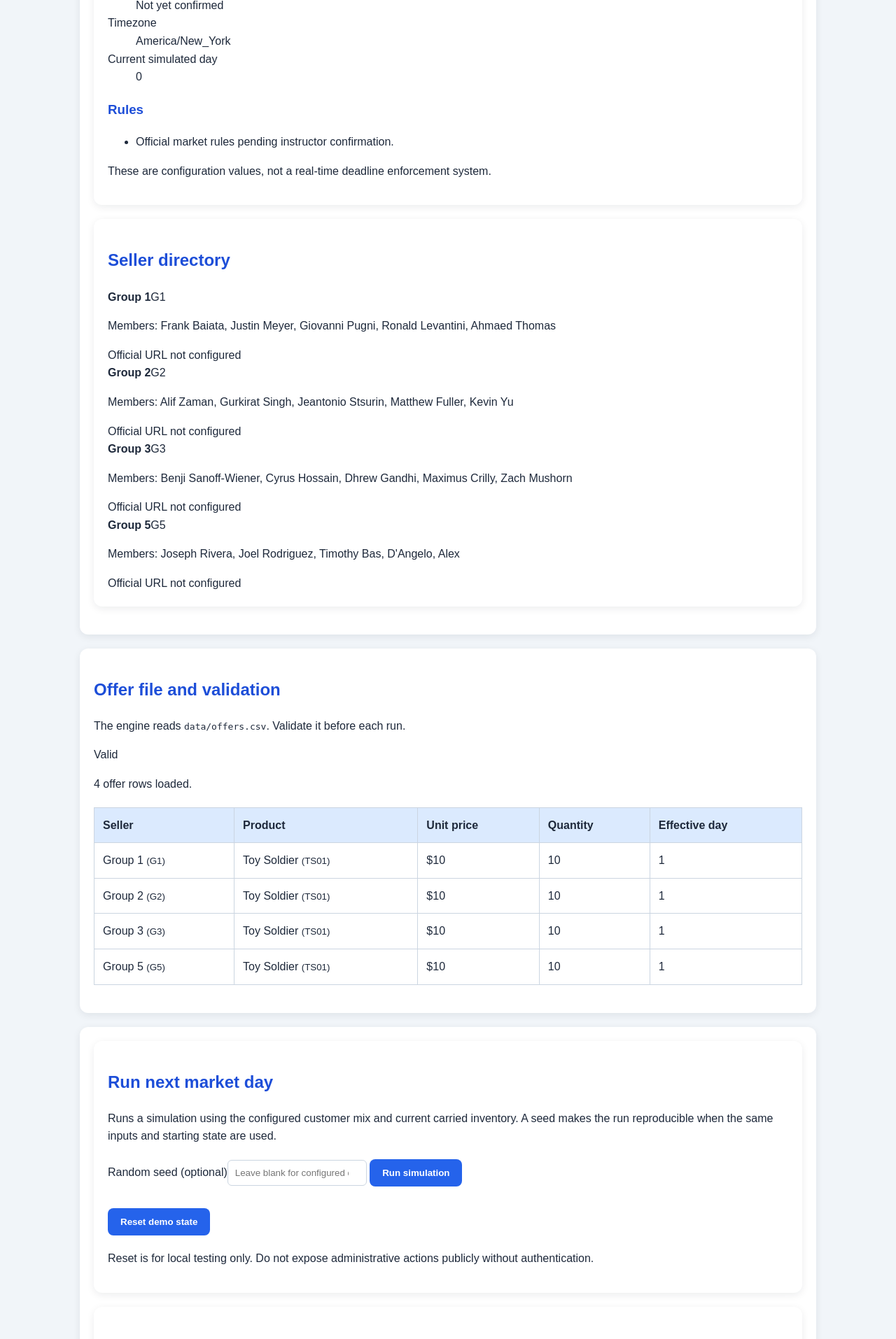
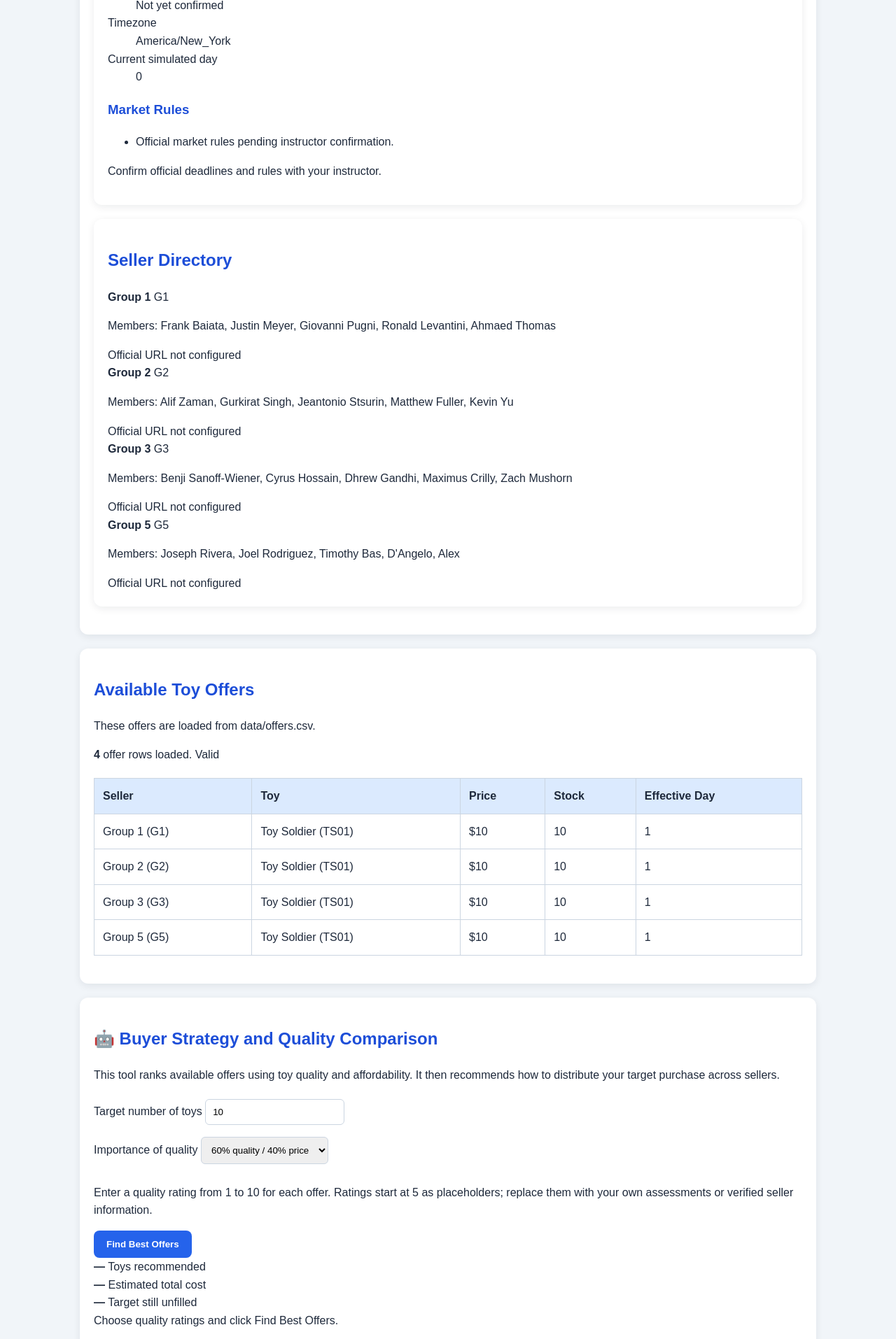
Before and after one commit to shahanggnore-cmyk/toy-soldier-market, a Flask app: page / in a window 1280 px wide. Shown: the part 760-2674 px from the top of the page at 70% size. Run offline with Flask 3, Linux system fonts and the light colour scheme.

Commit message:
Update index.html

```diff
--- a/templates/index.html
+++ b/templates/index.html
@@ -1,117 +1,200 @@
+
 {% extends "base.html" %}
 {% block content %}
+
 <section class="hero card">
-  <div><span class="pill">Market status: demo</span><h2>Buyer team market hub</h2>
-  <p>Review sellers and rules, validate price offers, run seeded daily simulations, and download the public transaction record.</p></div>
-  <div class="hero-stat"><strong>{{ state.day }}</strong><span>days simulated</span></div>
+  <div>
+    <span class="pill">Market status: demo</span>
+    <h2>Buyer Team Market Hub</h2>
+    <p>Compare sellers, find the best toy offers, run market simulations, and analyze results.</p>
+  </div>
+  <div class="hero-stat">
+    <strong>{{ state.day }}</strong>
+    <span>days simulated</span>
+  </div>
 </section>
 
 {% if announcements %}
-<section class="card"><h2>Announcements</h2>
-  {% for a in announcements %}<article class="announcement"><strong>{{ a.title }}</strong><p>{{ a.message }}</p><small>{{ a.date or "Date not specified" }}</small></article>{% endfor %}
+<section class="card">
+  <h2>Announcements</h2>
+  {% for a in announcements %}
+  <article class="announcement">
+    <strong>{{ a.title }}</strong>
+    <p>{{ a.message }}</p>
+    <small>{{ a.date or "Date not specified" }}</small>
+  </article>
+  {% endfor %}
 </section>
 {% endif %}
 
 <section class="grid two">
-  <div class="card"><h2>Market schedule</h2>
+  <div class="card">
+    <h2>Market Schedule</h2>
     <dl class="details">
-      <dt>Offer cutoff</dt><dd>{{ config.cutoff_time or "Set official cutoff time in data/rules.json" }}</dd>
-      <dt>Results release</dt><dd>{{ config.results_time or "Set official results time in data/rules.json" }}</dd>
-      <dt>Timezone</dt><dd>{{ config.timezone or "Set course timezone" }}</dd>
-      <dt>Current simulated day</dt><dd>{{ state.day }}</dd>
+      <dt>Offer cutoff</dt>
+      <dd>{{ config.cutoff_time or "Not confirmed" }}</dd>
+      <dt>Results release</dt>
+      <dd>{{ config.results_time or "Not confirmed" }}</dd>
+      <dt>Timezone</dt>
+      <dd>{{ config.timezone or "Not configured" }}</dd>
+      <dt>Current simulated day</dt>
+      <dd>{{ state.day }}</dd>
     </dl>
-    <h3>Rules</h3><ul>{% for rule in config.public_rules or [] %}<li>{{ rule }}</li>{% endfor %}</ul>
-    <p class="muted">These are configuration values, not a real-time deadline enforcement system.</p>
+    <h3>Market Rules</h3>
+    <ul>
+      {% for rule in config.public_rules or [] %}
+      <li>{{ rule }}</li>
+      {% endfor %}
+    </ul>
+    <p class="muted">Confirm official deadlines and rules with your instructor.</p>
   </div>
-  <div class="card"><h2>Seller directory</h2>
-    {% if sellers %}<div class="seller-list">{% for s in sellers %}
-      <div class="seller"><strong>{{ s.name }}</strong><span>{{ s.seller_id }}</span><p>{{ s.description }}</p>
-      {% if s.url %}<a href="{{ s.url }}" target="_blank" rel="noopener">Open seller website ↗</a>{% else %}<span class="muted">Official URL not configured</span>{% endif %}</div>
-    {% endfor %}</div>{% else %}<p>No sellers configured yet. Add the official seller list to <code>data/sellers.json</code>.</p>{% endif %}
+
+  <div class="card">
+    <h2>Seller Directory</h2>
+    {% if sellers %}
+    <div class="seller-list">
+      {% for s in sellers %}
+      <div class="seller">
+        <strong>{{ s.name }}</strong>
+        <span>{{ s.seller_id or "" }}</span>
+        <p>{{ s.description or s.members|join(", ") if s.members else s.description or "" }}</p>
+        {% if s.url %}
+        <a href="{{ s.url }}" target="_blank" rel="noopener">Open seller website ↗</a>
+        {% else %}
+        <span class="muted">Official URL not configured</span>
+        {% endif %}
+      </div>
+      {% endfor %}
+    </div>
+    {% else %}
+    <p>No sellers configured yet. Add sellers to data/sellers.json.</p>
+    {% endif %}
   </div>
 </section>
 
 <section class="card">
-  <div class="section-head"><div><h2>Offer file and validation</h2><p class="muted">The engine reads <code>data/offers.csv</code>. Validate it before each run.</p></div><span class="pill {{ 'ok' if validation.valid else 'bad' }}">{{ 'Valid' if validation.valid else 'Needs fixes' }}</span></div>
-  <p>{{ validation.offer_count }} offer rows loaded.</p>
-  {% if validation.errors %}<div class="notice bad"><strong>Errors</strong><ul>{% for e in validation.errors %}<li>{{ e }}</li>{% endfor %}</ul></div>{% endif %}
-  {% if validation.warnings %}<div class="notice"><strong>Warnings</strong><ul>{% for w in validation.warnings %}<li>{{ w }}</li>{% endfor %}</ul></div>{% endif %}
-  <div class="table-wrap"><table><thead><tr><th>Seller</th><th>Product</th><th>Unit price</th><th>Quantity</th><th>Effective day</th></tr></thead><tbody>
-  {% for o in offers %}<tr><td>{{ o.seller_name }} <small>({{ o.seller_id }})</small></td><td>{{ o.product_name }} <small>({{ o.product_id }})</small></td><td>${{ o.unit_price }}</td><td>{{ o.quantity }}</td><td>{{ o.effective_day }}</td></tr>{% endfor %}
-  </tbody></table></div>
-</section>
+  <h2>Available Toy Offers</h2>
+  <p class="muted">These offers are loaded from data/offers.csv.</p>
 
-<section class="grid two">
-  <div class="card"><h2>Run next market day</h2>
-    <p>Runs a simulation using the configured customer mix and current carried inventory. A seed makes the run reproducible when the same inputs and starting state are used.</p>
-    <form method="post" action="{{ url_for('run_day') }}">
-      <label for="seed">Random seed (optional)</label><input id="seed" name="seed" type="number" placeholder="Leave blank for configured default + day">
-      <button type="submit" {% if not validation.valid %}disabled{% endif %}>Run simulation</button>
-    </form>
-    {% if latest %}<p class="muted">Latest run: Day {{ latest.day }}, seed {{ latest.seed }}, {{ latest.transactions }} transactions, {{ latest.units_sold }} units, ${{ "%.2f"|format(latest.revenue) }} revenue.</p>{% endif %}
-    <form method="post" action="{{ url_for('reset') }}" onsubmit="return confirm('Reset demo inventory and transactions? The audit log is preserved.');"><button class="secondary" type="submit">Reset demo state</button></form>
-    <p class="muted">Reset is for local testing only. Do not expose administrative actions publicly without authentication.</p>
+  <p>
+    <strong>{{ validation.offer_count }}</strong> offer rows loaded.
+    <span class="pill {{ 'ok' if validation.valid else 'bad' }}">
+      {{ 'Valid' if validation.valid else 'Needs fixes' }}
+    </span>
+  </p>
+
+  {% if validation.errors %}
+  <div class="notice bad">
+    <strong>Errors</strong>
+    <ul>
+      {% for e in validation.errors %}
+      <li>{{ e }}</li>
+      {% endfor %}
+    </ul>
   </div>
-  <div class="card"><h2>Replay / compare seeds</h2><p>Compare two seeded runs from the same starting inventory. These comparison runs do not change the live market state.</p>
-    <form method="post" action="{{ url_for('replay') }}" class="form-row">
-      <div><label for="seed_a">Seed A</label><input id="seed_a" name="seed_a" type="number" value="100" required></div>
-      <div><label for="seed_b">Seed B</label><input id="seed_b" name="seed_b" type="number" value="200" required></div>
-      <button type="submit">Compare runs</button>
-    </form>
+  {% endif %}
+
+  {% if validation.warnings %}
+  <div class="notice">
+    <strong>Warnings</strong>
+    <ul>
+      {% for w in validation.warnings %}
+      <li>{{ w }}</li>
+      {% endfor %}
+    </ul>
+  </div>
+  {% endif %}
+
+  <div class="table-wrap">
+    <table>
+      <thead>
+        <tr>
+          <th>Seller</th>
+          <th>Toy</th>
+          <th>Price</th>
+          <th>Stock</th>
+          <th>Effective Day</th>
+        </tr>
+      </thead>
+      <tbody>
+        {% for o in offers %}
+        <tr>
+          <td>{{ o.seller_name }} ({{ o.seller_id }})</td>
+          <td>{{ o.product_name }} ({{ o.product_id }})</td>
+          <td>${{ o.unit_price }}</td>
+          <td>{{ o.quantity }}</td>
+          <td>{{ o.effective_day }}</td>
+        </tr>
+        {% endfor %}
+      </tbody>
+    </table>
   </div>
 </section>
 
-<section class="card">
-  <h2>Aggregate market results</h2>
-  <div class="metrics">
-    <div><strong>{{ aggregate.transaction_count }}</strong><span>transactions</span></div>
-    <div><strong>{{ aggregate.units_sold }}</strong><span>units sold</span></div>
-    <div><strong>${{ "%.2f"|format(aggregate.revenue) }}</strong><span>gross revenue</span></div>
-  </div>
-  <h3>By seller</h3>
-  {% if aggregate.by_seller %}<div class="table-wrap"><table><thead><tr><th>Seller</th><th>Transactions</th><th>Units</th><th>Revenue</th></tr></thead><tbody>{% for s in aggregate.by_seller %}<tr><td>{{ s.seller_name }} ({{ s.seller_id }})</td><td>{{ s.transactions }}</td><td>{{ s.units }}</td><td>${{ "%.2f"|format(s.revenue) }}</td></tr>{% endfor %}</tbody></table></div>{% else %}<p>No transactions recorded yet. Run a simulation to create results.</p>{% endif %}
-  <div class="download-row"><a class="button-link" href="{{ url_for('download_transactions') }}">Download transactions CSV</a><a class="button-link outline" href="{{ url_for('download_results') }}">Download results JSON</a><a class="button-link outline" href="{{ url_for('download_audit') }}">Download audit log</a></div>
-</section>
-
-<section class="card">
-  <h2>Customer model currently configured</h2>
-  <p class="muted">Illustrative values only until the instructor confirms the model parameters.</p>
-  <div class="table-wrap"><table><thead><tr><th>Customer type</th><th>Weight</th><th>Budget</th><th>Price sensitivity</th><th>Value multiplier</th><th>Loyalty bonus</th></tr></thead><tbody>
-  {% for c in config.customer_types or [] %}<tr><td>{{ c.name }}</td><td>{{ c.weight }}</td><td>${{ c.budget }}</td><td>{{ c.price_sensitivity }}</td><td>{{ c.value_multiplier }}</td><td>{{ c.loyalty_bonus }}</td></tr>{% endfor %}
-  </tbody></table></div>
-</section>
-
-<section class="card">
-  <h2>Public results API</h2><p>Aggregate results are available in JSON for another site or dashboard.</p><p><code>/api/results</code> · <code>/health</code></p>
-</section>
+<!-- BUYER STRATEGY -->
 <section class="card" id="buyer-strategy">
-  <h2>🤖 Buyer Strategy — Automatic Recommendations</h2>
+  <h2>🤖 Buyer Strategy and Quality Comparison</h2>
   <p>
-    This strategy ranks available toy offers by estimated value for money.
-    It recommends the best-value offers first.
+    This tool ranks available offers using toy quality and affordability.
+    It then recommends how to distribute your target purchase across sellers.
   </p>
 
-  <label for="buyer-target">How many toys do you want to buy?</label>
-  <input id="buyer-target" type="number" min="1" value="10">
+  <div class="form-row">
+    <div>
+      <label for="buyer-target">Target number of toys</label>
+      <input id="buyer-target" type="number" min="1" step="1" value="10">
+    </div>
+    <div>
+      <label for="quality-weight">Importance of quality</label>
+      <select id="quality-weight">
+        <option value="60" selected>60% quality / 40% price</option>
+        <option value="75">75% quality / 25% price</option>
+        <option value="50">50% quality / 50% price</option>
+        <option value="25">25% quality / 75% price</option>
+      </select>
+    </div>
+  </div>
 
-  <button type="button" onclick="runBuyerStrategy()">
+  <p class="muted">
+    Enter a quality rating from 1 to 10 for each offer. Ratings start at
+    5 as placeholders; replace them with your own assessments or verified
+    seller information.
+  </p>
+
+  <button type="button" id="run-buyer-strategy">
     Find Best Offers
   </button>
 
-  <p id="buyer-summary" class="muted">
-    Click the button to rank the available offers.
-  </p>
+  <div class="metrics">
+    <div>
+      <strong id="buyer-total-units">—</strong>
+      <span>Toys recommended</span>
+    </div>
+    <div>
+      <strong id="buyer-total-cost">—</strong>
+      <span>Estimated total cost</span>
+    </div>
+    <div>
+      <strong id="buyer-unfilled">—</strong>
+      <span>Target still unfilled</span>
+    </div>
+  </div>
+
+  <div id="buyer-summary" class="notice" aria-live="polite">
+    Choose quality ratings and click Find Best Offers.
+  </div>
 
   <div class="table-wrap">
-    <table>
+    <table id="buyer-table">
       <thead>
         <tr>
           <th>Rank</th>
           <th>Seller</th>
           <th>Toy</th>
           <th>Price</th>
+          <th>Quality / 10</th>
           <th>Stock</th>
-          <th>Value per Dollar</th>
+          <th>Score / 100</th>
           <th>Recommended Quantity</th>
         </tr>
       </thead>
@@ -122,13 +205,27 @@
           data-product="{{ o.product_name }}"
           data-price="{{ o.unit_price }}"
           data-stock="{{ o.quantity }}"
-          data-value="{{ config.get('product_values', {}).get(o.product_id, config.get('default_product_value', 25)) }}"
         >
           <td class="buyer-rank">—</td>
           <td>{{ o.seller_name }}</td>
           <td>{{ o.product_name }}</td>
           <td>${{ o.unit_price }}</td>
-          <td>{{ o.quantity }}</td>
+          <td>
+            <label>
+              <span class="muted">Rating</span>
+              <input
+                class="buyer-quality"
+                type="number"
+                min="1"
+                max="10"
+                step="1"
+                value="5"
+                aria-label="Quality rating for {{ o.product_name }} from {{ o.seller_name }}"
+                style="width:65px"
+              >
+            </label>
+          </td>
+          <td class="buyer-stock">{{ o.quantity }}</td>
           <td class="buyer-score">—</td>
           <td class="buyer-quantity">—</td>
         </tr>
@@ -138,84 +235,310 @@
   </div>
 
   <p class="muted">
-    Important: These are recommendations based on configured toy values
-    and listed prices. This tool does not purchase toys automatically.
-    Confirm the toy values and available stock before making real decisions.
+    How it works: the algorithm scores quality and affordability using
+    your selected weights. It ranks the offers, then allocates your target
+    to the highest-ranked offers first, without exceeding listed stock.
+    It provides recommendations only; it does not place orders.
   </p>
 </section>
 
 <script>
-function runBuyerStrategy() {
-  const targetInput = document.getElementById("buyer-target");
-  const target = Math.floor(Number(targetInput.value));
+(function () {
+  const runButton = document.getElementById("run-buyer-strategy");
+
+  if (!runButton) return;
+
+  runButton.addEventListener("click", function () {
+    const target = Number(
+      document.getElementById("buyer-target").value
+    );
+    const qualityWeight = Number(
+      document.getElementById("quality-weight").value
+    );
     const summary = document.getElementById("buyer-summary");
-  const table = document.getElementById("buyer-results");
+    const tbody = document.getElementById("buyer-results");
 
-  if (!Number.isFinite(target) || target < 1) {
-    summary.textContent = "Enter a quantity of at least 1.";
+    const totalUnits = document.getElementById("buyer-total-units");
+    const totalCost = document.getElementById("buyer-total-cost");
+    const unfilled = document.getElementById("buyer-unfilled");
+
+    if (!Number.isInteger(target) || target < 1) {
+      summary.textContent = "Enter a whole-number target of at least 1 toy.";
       return;
     }
 
-  const rows = Array.from(table.querySelectorAll("tr"));
+    const rows = Array.from(tbody.querySelectorAll("tr"));
     const offers = [];
+    let invalidCount = 0;
 
-  rows.forEach(row => {
+    rows.forEach(function (row) {
       const price = Number(row.dataset.price);
-    const stock = Math.max(0, Math.floor(Number(row.dataset.stock)));
-    const value = Number(row.dataset.value);
+      const stock = Number(row.dataset.stock);
+      const qualityInput = row.querySelector(".buyer-quality");
+      const quality = Number(qualityInput.value);
+
+      row.querySelector(".buyer-rank").textContent = "—";
+      row.querySelector(".buyer-score").textContent = "—";
+      row.querySelector(".buyer-quantity").textContent = "0";
 
       if (
-      Number.isFinite(price) &&
-      Number.isFinite(stock) &&
-      Number.isFinite(value) &&
-      price > 0 &&
-      stock > 0 &&
-      value >= 0
+        !Number.isFinite(price) ||
+        price <= 0 ||
+        !Number.isFinite(stock) ||
+        stock < 0 ||
+        !Number.isInteger(stock) ||
+        !Number.isInteger(quality) ||
+        quality < 1 ||
+        quality > 10
       ) {
+        invalidCount++;
+        row.querySelector(".buyer-score").textContent = "Check data";
+        return;
+      }
+
+      if (stock === 0) {
+        row.querySelector(".buyer-score").textContent = "Out of stock";
+        return;
+      }
+
       offers.push({
         row: row,
         price: price,
         stock: stock,
-        value: value,
-        score: value / price
+        quality: quality,
+        score: 0
       });
-    }
     });
 
-  offers.sort((a, b) =>
-    b.score - a.score || a.price - b.price
+    if (offers.length === 0) {
+      summary.textContent =
+        "No valid in-stock offers are available. Check prices, stock, and quality ratings.";
+      totalUnits.textContent = "0";
+      totalCost.textContent = "$0.00";
+      unfilled.textContent = String(target);
+      return;
+    }
+
+    const cheapestPrice = Math.min(
+      ...offers.map(function (offer) {
+        return offer.price;
+      })
     );
 
+    offers.forEach(function (offer) {
+      const qualityScore = offer.quality * 10;
+      const affordabilityScore = (cheapestPrice / offer.price) * 100;
+
+      offer.score =
+        (qualityScore * qualityWeight / 100) +
+        (affordabilityScore * (100 - qualityWeight) / 100);
+    });
+
+    offers.sort(function (a, b) {
+      return b.score - a.score ||
+        a.price - b.price ||
+        b.stock - a.stock;
+    });
+
     let remaining = target;
-  let recommendedTotal = 0;
+    let purchasedUnits = 0;
+    let estimatedCost = 0;
 
-  offers.forEach((offer, index) => {
+    offers.forEach(function (offer, index) {
       const quantity = Math.min(offer.stock, remaining);
 
-    offer.row.querySelector(".buyer-rank").textContent = index + 1;
+      offer.row.querySelector(".buyer-rank").textContent =
+        String(index + 1);
       offer.row.querySelector(".buyer-score").textContent =
-      offer.score.toFixed(2);
-    offer.row.querySelector(".buyer-quantity").textContent = quantity;
+        offer.score.toFixed(1);
+      offer.row.querySelector(".buyer-quantity").textContent =
+        String(quantity);
 
       remaining -= quantity;
-    recommendedTotal += quantity;
+      purchasedUnits += quantity;
+      estimatedCost += quantity * offer.price;
+
+      tbody.appendChild(offer.row);
     });
 
-  rows.forEach(row => {
-    if (!offers.some(offer => offer.row === row)) {
-      row.querySelector(".buyer-rank").textContent = "—";
-      row.querySelector(".buyer-score").textContent = "Unavailable";
-      row.querySelector(".buyer-quantity").textContent = 0;
-    }
+    totalUnits.textContent = String(purchasedUnits);
+    totalCost.textContent = "$" + estimatedCost.toFixed(2);
+    unfilled.textContent = String(remaining);
+
+    summary.textContent =
+      "Strategy complete. Recommended " + purchasedUnits +
+      " of " + target + " toys at an estimated cost of $" +
+      estimatedCost.toFixed(2) + ". " +
+      (remaining > 0
+        ? "There is not enough listed stock to meet your target."
+        : "Your target can be met using the listed stock.") +
+      (invalidCount > 0
+        ? " " + invalidCount + " offer(s) need valid data or ratings."
+        : "");
   });
+})();
+</script>
+<!-- END BUYER STRATEGY -->
 
-  offers.forEach(offer => table.appendChild(offer.row));
+<section class="grid two">
+  <div class="card">
+    <h2>Run Next Market Day</h2>
+    <p>
+      Run a simulation using the configured customer mix and carried
+      inventory. The same seed, inputs, and starting state should produce
+      reproducible results.
+    </p>
 
-  const message = remaining > 0
-    ? `Recommended ${recommendedTotal} toys. There is not enough listed stock to reach your target of ${target}.`
-    : `Recommended ${recommendedTotal} toys, starting with the best value offers.`;
+    <form method="post" action="{{ url_for('run_day') }}">
+      <label for="seed">Random seed (optional)</label>
+      <input
+        id="seed"
+        name="seed"
+        type="number"
+        placeholder="Use configured default"
+      >
+      <button type="submit" {% if not validation.valid %}disabled{% endif %}>
+        Run Simulation
+      </button>
+    </form>
 
-  summary.textContent = message;
-}
-</script>
+    {% if latest %}
+    <p class="muted">
+      Latest run: Day {{ latest.day }},
+      seed {{ latest.seed }},
+      {{ latest.transactions }} transactions,
+      {{ latest.units_sold }} units,
+      ${{ "%.2f"|format(latest.revenue) }} revenue.
+    </p>
+    {% endif %}
+
+    <form
+      method="post"
+      action="{{ url_for('reset') }}"
+      onsubmit="return confirm('Reset demo inventory and transactions? The audit log is preserved.');"
+    >
+      <button class="secondary" type="submit">Reset Demo State</button>
+    </form>
+
+    <p class="muted">
+      Protect administrative actions with authentication before using
+      this publicly for real transactions.
+    </p>
+  </div>
+
+  <div class="card">
+    <h2>Replay / Compare Seeds</h2>
+    <p>
+      Compare two seeded runs from the same starting inventory.
+      These comparison runs do not change the live market state.
+    </p>
+
+    <form method="post" action="{{ url_for('replay') }}" class="form-row">
+      <div>
+        <label for="seed_a">Seed A</label>
+        <input id="seed_a" name="seed_a" type="number" value="100" required>
+      </div>
+      <div>
+        <label for="seed_b">Seed B</label>
+        <input id="seed_b" name="seed_b" type="number" value="200" required>
+      </div>
+      <button type="submit">Compare Runs</button>
+    </form>
+  </div>
+</section>
+
+<section class="card">
+  <h2>Aggregate Market Results</h2>
+
+  <div class="metrics">
+    <div>
+      <strong>{{ aggregate.transaction_count }}</strong>
+      <span>Transactions</span>
+    </div>
+    <div>
+      <strong>{{ aggregate.units_sold }}</strong>
+      <span>Units Sold</span>
+    </div>
+    <div>
+      <strong>${{ "%.2f"|format(aggregate.revenue) }}</strong>
+      <span>Gross Revenue</span>
+    </div>
+  </div>
+
+  <h3>Results by Seller</h3>
+  {% if aggregate.by_seller %}
+  <div class="table-wrap">
+    <table>
+      <thead>
+        <tr>
+          <th>Seller</th>
+          <th>Transactions</th>
+          <th>Units</th>
+          <th>Revenue</th>
+        </tr>
+      </thead>
+      <tbody>
+        {% for s in aggregate.by_seller %}
+        <tr>
+          <td>{{ s.seller_name }} ({{ s.seller_id }})</td>
+          <td>{{ s.transactions }}</td>
+          <td>{{ s.units }}</td>
+          <td>${{ "%.2f"|format(s.revenue) }}</td>
+        </tr>
+        {% endfor %}
+      </tbody>
+    </table>
+  </div>
+  {% else %}
+  <p>No transactions recorded yet. Run a simulation to create results.</p>
+  {% endif %}
+
+  <div class="download-row">
+    <a class="button-link" href="{{ url_for('download_transactions') }}">Download Transactions CSV</a>
+    <a class="button-link outline" href="{{ url_for('download_results') }}">Download Results JSON</a>
+    <a class="button-link outline" href="{{ url_for('download_audit') }}">Download Audit Log</a>
+  </div>
+</section>
+
+<section class="card">
+  <h2>Customer Model Currently Configured</h2>
+  <p class="muted">
+    These values are illustrative until the instructor confirms the
+    customer model parameters.
+  </p>
+
+  <div class="table-wrap">
+    <table>
+      <thead>
+        <tr>
+          <th>Customer Type</th>
+          <th>Weight</th>
+          <th>Budget</th>
+          <th>Price Sensitivity</th>
+          <th>Value Multiplier</th>
+          <th>Loyalty Bonus</th>
+        </tr>
+      </thead>
+      <tbody>
+        {% for c in config.customer_types or [] %}
+        <tr>
+          <td>{{ c.name }}</td>
+          <td>{{ c.weight }}</td>
+          <td>${{ c.budget }}</td>
+          <td>{{ c.price_sensitivity }}</td>
+          <td>{{ c.value_multiplier }}</td>
+          <td>{{ c.loyalty_bonus }}</td>
+        </tr>
+        {% endfor %}
+      </tbody>
+    </table>
+  </div>
+</section>
+
+<section class="card">
+  <h2>Public Results API</h2>
+  <p>Aggregate results are available in JSON for another site or dashboard.</p>
+  <p><code>/api/results</code> · <code>/health</code></p>
+</section>
+
 {% endblock %}
```
Lines whose indentation alone changed are shown as unchanged.
